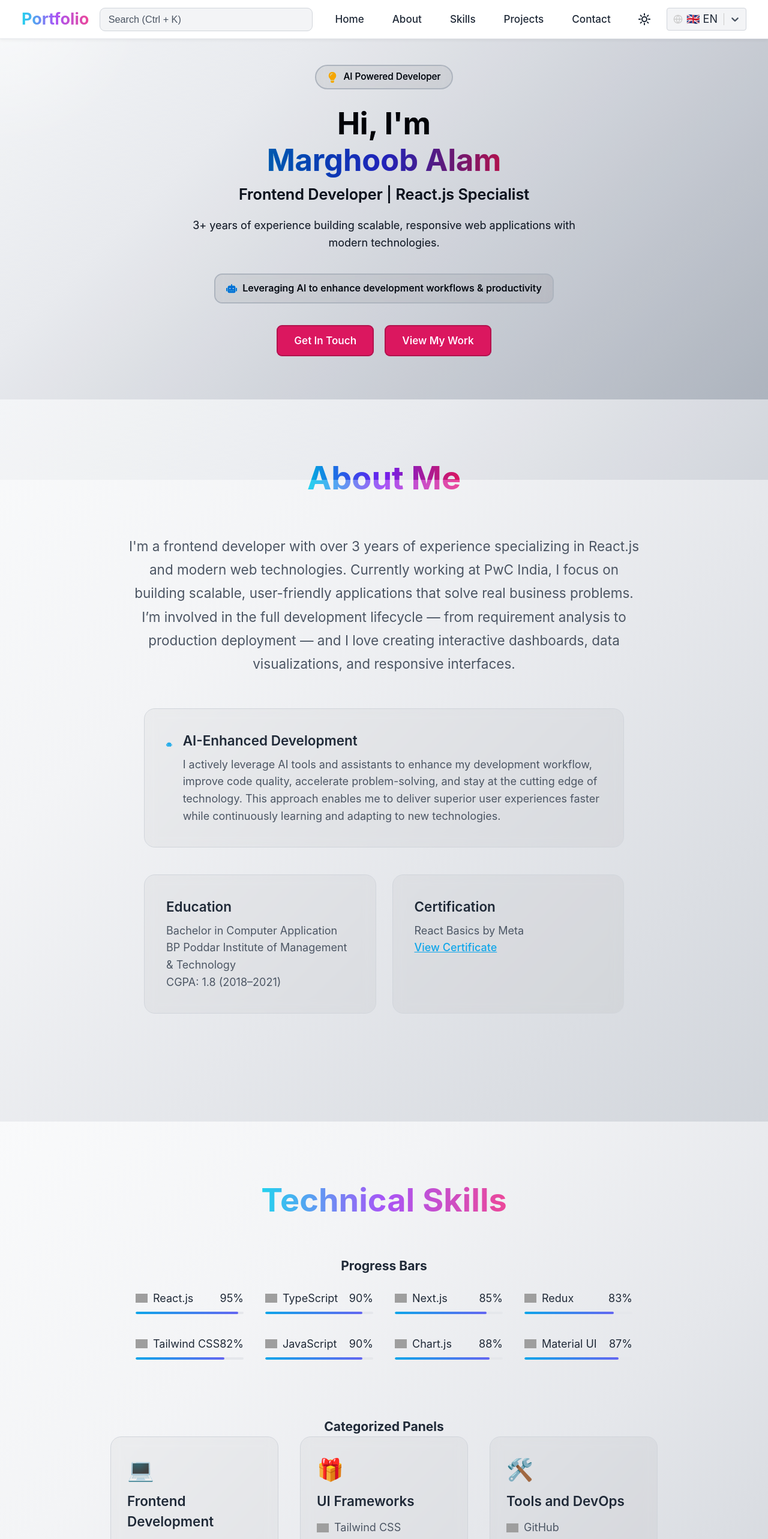
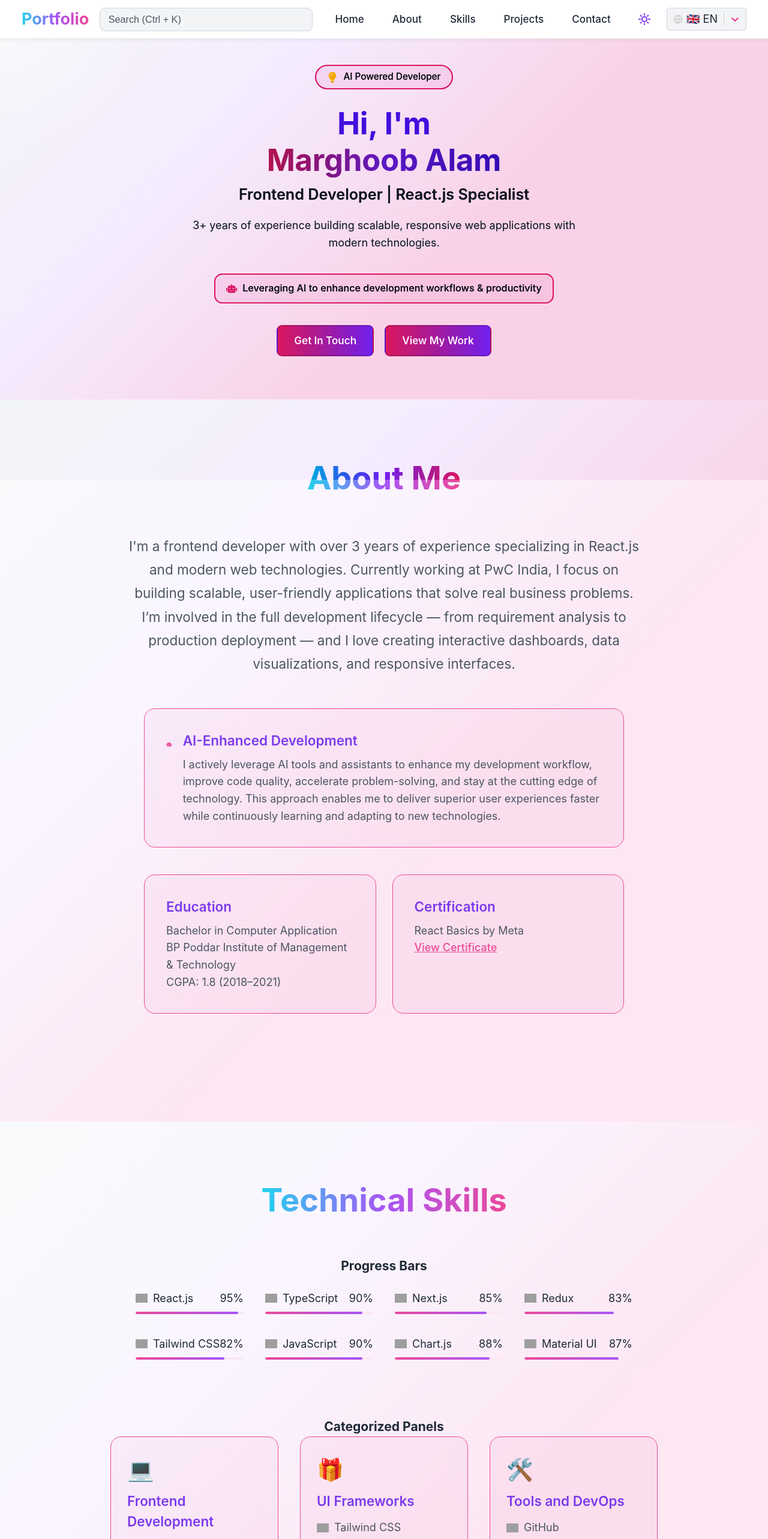
Before and after one commit to alammarghoob260/marghoobs_portfolio, a React (Vite) app: page / in a window 1280 px wide. Shown: the top 2566 px of the page at 60% size. Built offline with nearby package versions, Linux system fonts and the light colour scheme; grey boxes are pictures that could not be loaded.

Commit message:
Refactor light theme styles across multiple components to enhance consistency and visual appeal; update gradients and colors for a cohesive pink-violet theme.

```diff
--- a/src/components/AboutSection/AboutSection.light.css
+++ b/src/components/AboutSection/AboutSection.light.css
@@ -2,15 +2,15 @@
   background: linear-gradient(
     135deg,
     #f9fafb 0%,
-    #f3f4f6 30%,
-    #e5e7eb 60%,
-    #d1d5db 100%
+    #faf5ff 30%,
+    #fce7f3 60%,
+    #fce7f3 100%
   );
   color: #1f2937;
 }
 
 /* .about-section-light .about-title {
-  background: linear-gradient(to right, #0ea5e9, #6366f1);
+  background: linear-gradient(to right, #ec4899, #a855f7);  ✅ pink-violet gradient
 } */
 
 .about-section-light .about-text {
@@ -18,16 +18,16 @@
 }
 
 .about-section-light .info-box {
-  background-color: rgba(0, 0, 0, 0.03);
-  border: 1px solid #d1d5db;
+  background-color: rgba(236, 72, 153, 0.05); /* ✅ soft pink */
+  border: 1px solid #ec4899;
 }
 
 .about-section-light .info-icon {
-  color: #0ea5e9;
+  color: #ec4899; /* ✅ pink accent */
 }
 
 .about-section-light .info-heading {
-  color: #1f2937;
+  color: #7c3aed; /* ✅ violet heading */
 }
 
 .about-section-light .info-text,
@@ -36,11 +36,11 @@
 }
 
 .about-section-light .cert-link {
-  color: #0ea5e9;
+  color: #ec4899;
 }
 
 .about-section-light .cert-link:hover {
-  color: #0284c7;
+  color: #a855f7;
 }
 
 .about-section-light .contact-icon {
@@ -48,5 +48,5 @@
 }
 
 .about-section-light .contact-icon:hover {
-  color: #0ea5e9;
+  color: #ec4899;
 }
--- a/src/components/Footer/Footer.light.css
+++ b/src/components/Footer/Footer.light.css
@@ -5,9 +5,14 @@
 }
 
 .footer-light:hover {
-  color: #374151;
+  color: #7c3aed; /* ✅ violet hover */
 }
 
 .footer-light::before {
-  background: linear-gradient(to right, transparent, #a855f7, transparent);
+  background: linear-gradient(
+    to right,
+    #ec4899,
+    #a855f7,
+    #7c3aed
+  ); /* ✅ pink-violet gradient */
 }
--- a/src/components/HeroSectiom/HeroSection.light.css
+++ b/src/components/HeroSectiom/HeroSection.light.css
@@ -2,17 +2,17 @@
   background: linear-gradient(
     135deg,
     #f9fafb 0%,
-    #f3f4f6 30%,
-    #e5e7eb 60%,
-    #d1d5db 100%
+    #faf5ff 30%,
+    #fce7f3 60%,
+    #fce7f3 100%
   );
   color: #1f2937;
 }
 
 .hero-section-light .hero-tag {
   color: #1f2937;
-  background-color: rgba(0, 0, 0, 0.03);
-  border: 2px solid #d1d5db;
+  background-color: rgba(236, 72, 153, 0.05); /* ✅ soft pink */
+  border: 2px solid #ec4899;
 }
 
 .hero-section-light .hero-tag-icon {
@@ -20,17 +20,17 @@
 }
 
 .hero-section-light .hero-title {
-  color: #111827;
+  color: #7c3aed; /* ✅ violet title */
 }
 
 .hero-section-light .hero-name {
-  background: linear-gradient(to right, #0ea5e9, #6366f1, #ec4899);
+  background: linear-gradient(to right, #ec4899, #a855f7, #7c3aed); /* ✅ pink-violet gradient */
   background-clip: text;
   -webkit-background-clip: text;
   -webkit-text-fill-color: transparent;
-  color: #111827; /* fallback for non-webkit browsers */
-  background-color: transparent; /* ✅ removes gradient box */
-  text-shadow: 0 0 1px rgba(0, 0, 0, 0.1); /* subtle glow for visibility */
+  color: #111827; /* fallback */
+  background-color: transparent;
+  text-shadow: 0 0 1px rgba(0, 0, 0, 0.1);
   display: inline-block;
 }
 
@@ -44,28 +44,28 @@
 
 .hero-section-light .hero-ai-box {
   color: #1f2937;
-  background-color: rgba(0, 0, 0, 0.03);
-  border: 2px solid #d1d5db;
+  background-color: rgba(236, 72, 153, 0.05); /* ✅ soft pink */
+  border: 2px solid #ec4899;
 }
 
 .hero-section-light .hero-ai-icon {
-  color: #0ea5e9;
+  color: #ec4899; /* ✅ pink accent */
 }
 
 .hero-section-light .hero-btn-primary,
 .hero-section-light .hero-btn-secondary {
-  background-color: #ec4899;
+  background: linear-gradient(to right, #ec4899, #a855f7); /* ✅ pink-violet */
   border: 2px solid rgba(0, 0, 0, 0.1);
   color: #ffffff;
 }
 
 .hero-section-light .hero-btn-primary:hover {
-  background-color: rgba(0, 0, 0, 0.05);
-  border-color: rgba(0, 0, 0, 0.2);
+  background-color: rgba(236, 72, 153, 0.1); /* ✅ pink hover */
+  border-color: rgba(236, 72, 153, 0.3);
 }
 
 .hero-section-light .hero-btn-secondary:hover {
-  background-color: rgba(14, 165, 233, 0.1);
-  border-color: #0ea5e9;
-  color: #0ea5e9;
+  background-color: rgba(168, 85, 247, 0.1); /* ✅ violet hover */
+  border-color: #a855f7;
+  color: #a855f7;
 }
--- a/src/components/Navbar/Navbar.light.css
+++ b/src/components/Navbar/Navbar.light.css
@@ -19,8 +19,8 @@
 }
 
 .navbar-light .search-input:focus {
-  border-color: #22d3ee;
-  box-shadow: 0 0 6px rgba(34, 211, 238, 0.4);
+  border-color: #ec4899;
+  box-shadow: 0 0 6px rgba(236, 72, 153, 0.4); /* ✅ pink glow */
 }
 
 /* 🔗 Navbar Links */
@@ -31,16 +31,16 @@
 }
 
 .navbar-light .navbar-link:hover {
-  color: #0f172a;
-  background-color: #e5e7eb;
+  color: #7c3aed; /* ✅ violet hover */
+  background-color: #f3f4f6;
   border-color: #d1d5db;
 }
 
 .navbar-light .navbar-link.active {
-  background-color: rgba(34, 211, 238, 0.15);
-  color: #0ea5e9;
-  border: 1px solid rgba(34, 211, 238, 0.4);
-  box-shadow: 0 0 6px rgba(34, 211, 238, 0.3);
+  background-color: rgba(236, 72, 153, 0.15); /* ✅ pink tint */
+  color: #ec4899;
+  border: 1px solid rgba(236, 72, 153, 0.4);
+  box-shadow: 0 0 6px rgba(236, 72, 153, 0.3);
 }
 
 /* 🌗 Theme Toggle */
@@ -49,18 +49,18 @@
 }
 
 .navbar-light .theme-toggle svg {
-  fill: #1f2937;
+  fill: #7c3aed; /* ✅ violet icon */
 }
 
 /* 🍔 Hamburger */
 .navbar-light .navbar-hamburger button {
-  background-color: #e0e7ff;
-  border: 1px solid #c7d2fe;
-  color: #4f46e5;
+  background-color: #fce7f3; /* ✅ soft pink */
+  border: 1px solid #ec4899;
+  color: #ec4899;
 }
 
 .navbar-light .navbar-hamburger button:hover {
-  background-color: #dbeafe;
+  background-color: #faf5ff; /* ✅ lavender blush */
 }
 
 /* 📱 Mobile Links */
@@ -74,14 +74,14 @@
 }
 
 .navbar-light .navbar-links-mobile .navbar-link:hover {
-  background-color: #e5e7eb;
+  background-color: #f3f4f6;
   border-color: #d1d5db;
 }
 
 .navbar-light .navbar-links-mobile .navbar-link.active {
-  background-color: rgba(34, 211, 238, 0.15);
-  color: #0ea5e9;
-  border-color: rgba(34, 211, 238, 0.4);
+  background-color: rgba(236, 72, 153, 0.15);
+  color: #ec4899;
+  border-color: rgba(236, 72, 153, 0.4);
 }
 
 /* 🔎 Search Results Dropdown */
@@ -96,7 +96,7 @@
 }
 
 .navbar-light .search-result-item:hover {
-  background-color: #e5e7eb;
+  background-color: #fce7f3; /* ✅ soft pink hover */
 }
 
 .navbar-light .no-results {
@@ -111,8 +111,8 @@
 }
 
 .navbar-light .lang__control:hover {
-  background-color: #e5e7eb;
-  border-color: #cbd5e1;
+  background-color: #faf5ff; /* ✅ lavender blush */
+  border-color: #ec4899;
 }
 
 .navbar-light .lang__single-value {
@@ -129,10 +129,10 @@
 }
 
 .navbar-light .lang__option--is-focused {
-  background-color: #e5e7eb;
+  background-color: #fce7f3; /* ✅ pink focus */
   color: #1f2937;
 }
 
 .navbar-light .lang__dropdown-indicator {
-  color: #4b5563;
+  color: #ec4899; /* ✅ pink indicator */
 }
--- a/src/components/ProjectSection/ProjectSection.light.css
+++ b/src/components/ProjectSection/ProjectSection.light.css
@@ -1,19 +1,25 @@
 .projects-section-light {
-  background: linear-gradient(135deg, #f9fafb, #f3f4f6, #e5e7eb, #d1d5db);
+  background: linear-gradient(
+    135deg,
+    #f9fafb,
+    #faf5ff,
+    #fce7f3,
+    #fce7f3
+  ); /* ✅ pink-violet gradient */
   color: #1f2937;
 }
 
 /* .projects-section-light .projects-title {
-  background: linear-gradient(to right, #0ea5e9, #6366f1);
+  background: linear-gradient(to right, #ec4899, #a855f7);  ✅ pink-violet gradient
 } */
 
 .projects-section-light .projects-group {
-  border: 1px solid #d1d5db;
-  background-color: rgba(0, 0, 0, 0.03);
+  border: 1px solid #ec4899; /* ✅ pink border */
+  background-color: rgba(236, 72, 153, 0.05); /* ✅ soft pink */
 }
 
 .projects-section-light .group-title {
-  color: #1f2937;
+  color: #7c3aed; /* ✅ violet title */
 }
 
 .projects-section-light .group-meta {
@@ -21,12 +27,12 @@
 }
 
 .projects-section-light .project-card {
-  background-color: rgba(0, 0, 0, 0.03);
-  border: 1px solid rgba(0, 0, 0, 0.1);
+  background-color: rgba(236, 72, 153, 0.05); /* ✅ soft pink */
+  border: 1px solid rgba(236, 72, 153, 0.2); /* ✅ pink tint border */
 }
 
 .projects-section-light .project-name {
-  color: #1f2937;
+  color: #7c3aed; /* ✅ violet name */
 }
 
 .projects-section-light .project-company {
@@ -39,6 +45,10 @@
 }
 
 .projects-section-light .tech-badge {
-  background: linear-gradient(to right, #0ea5e9, #6366f1);
+  background: linear-gradient(
+    to right,
+    #ec4899,
+    #a855f7
+  ); /* ✅ pink-violet badge */
   color: #ffffff;
 }
--- a/src/components/SkillsSection/SkillsSection.light.css
+++ b/src/components/SkillsSection/SkillsSection.light.css
@@ -1,27 +1,37 @@
 .skills-section-light {
-  background: linear-gradient(135deg, #f9fafb, #f3f4f6, #e5e7eb, #d1d5db);
+  background: linear-gradient(
+    135deg,
+    #f9fafb,
+    #faf5ff,
+    #fce7f3,
+    #fce7f3
+  ); /* ✅ pink-violet gradient */
   color: #1f2937;
 }
 
 /* .skills-section-light .skills-title {
-  background: linear-gradient(to right, #0ea5e9, #6366f1);
+  background: linear-gradient(to right, #ec4899, #a855f7);  ✅ pink-violet gradient
 } */
 
 .skills-section-light .progress-bar {
-  background-color: #e5e7eb;
+  background-color: #fce7f3; /* ✅ soft pink */
 }
 
 .skills-section-light .progress-fill {
-  background: linear-gradient(to right, #0ea5e9, #6366f1);
+  background: linear-gradient(
+    to right,
+    #ec4899,
+    #a855f7
+  ); /* ✅ pink-violet fill */
 }
 
 .skills-section-light .category-card {
-  background-color: rgba(0, 0, 0, 0.03);
-  border: 0.1px solid #d1d5db;
+  background-color: rgba(236, 72, 153, 0.05); /* ✅ soft pink */
+  border: 1px solid #ec4899;
 }
 
 .skills-section-light .category-title {
-  color: #1f2937;
+  color: #7c3aed; /* ✅ violet title */
 }
 
 .skills-section-light .category-list {
```
